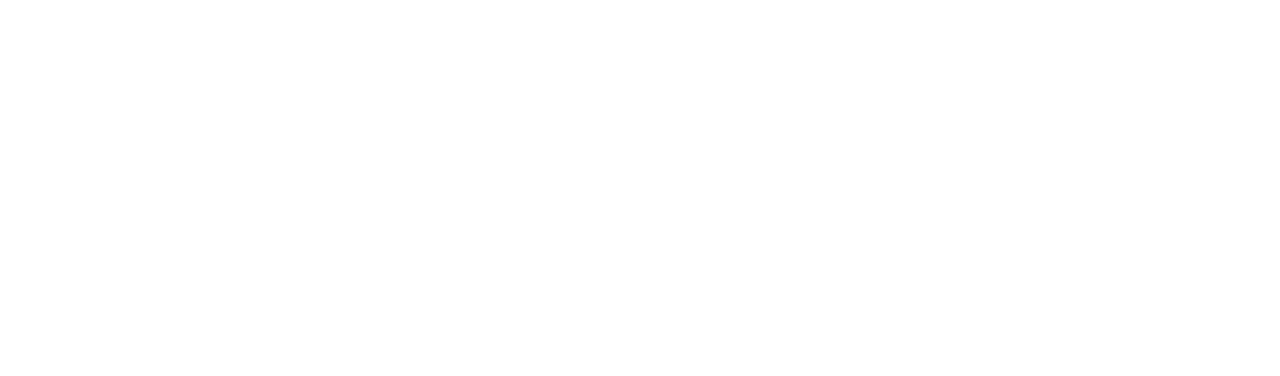
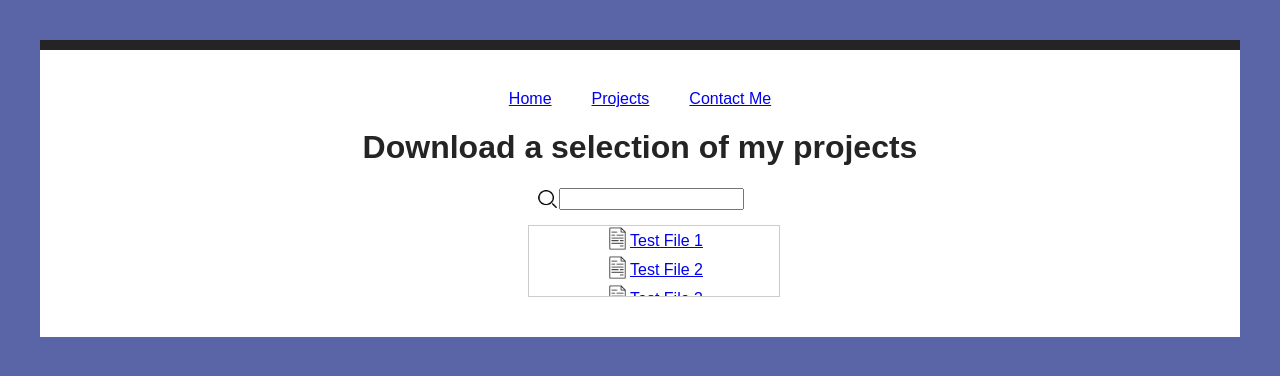
Before and after one commit to kburn38/Final_Project_Website, a plain HTML site: page project.html in a window 1280 px wide. Drawn offline with Linux system fonts and the light colour scheme.

Commit message:
Push to Netlify

```diff
--- a/project.html
+++ b/project.html
@@ -2,10 +2,36 @@
 
 <html lang="en" xmlns="http://www.w3.org/1999/xhtml">
 <head>
-    <meta charset="utf-8" />
-    <title></title>
+    <meta charset="utf-8">
+    <link rel="stylesheet" href="style.css">
+    <title>Projects</title>
 </head>
 <body>
-
+    <header>
+        <nav class="sticky">
+            <div><a href="index.html">Home</a></div>
+            <div><a href="project.html">Projects</a></div>
+            <div><a href="contact.html">Contact Me</a></div>
+        </nav>
+    </header>
+    <h1>Download a selection of my projects</h1>
+    <div class="search">
+        <img class="icon" src="Pictures/search.png">
+        <input type="text">
+    </div>
+    <section class="project-list">
+        <div class="item-container">
+            <div class="floating-image"><img src="Pictures/file.png"></div>
+            <div><a href="Projects/test1.txt" download>Test File 1</a></div>
+        </div>
+        <div class="item-container">
+            <div class="floating-image"><img src="Pictures/file.png"></div>
+            <div><a href="Projects/test2.txt" download>Test File 2</a></div>
+        </div>
+        <div class="item-container">
+            <div class="floating-image"><img src="Pictures/file.png"></div>
+            <div><a href="Projects/test3.txt" download>Test File 3</a></div>
+        </div>
+    </section>
 </body>
 </html>
--- a/style.css
+++ b/style.css
@@ -0,0 +1,77 @@
+html {
+	background: #5965a6;
+}
+
+body {
+	font-family: Arial, Helvetica, sans-serif;
+	margin: 40px;
+	padding: 40px;
+	color: #242424;
+	border-top: 10px solid #242424;
+	background: #fff;
+}
+
+img {
+	width: 100%;
+}
+
+header {
+	background: white;
+	position: sticky;
+	position: -webkit-sticky;
+	top: 0px;
+}
+
+.sticky {
+	display: flex;
+	justify-content: center;
+}
+
+.sticky div {
+	margin-left: 20px;
+	margin-right: 20px;
+}
+
+h1 {
+	text-align: center;
+}
+
+section {
+	position: relative;
+}
+
+.floating-image {
+	width: 10%;
+	float: left;
+}
+
+.contacts {
+	top: 50%;
+	left: 35%;
+	width: 325px;
+}
+
+.project-list {
+	overflow: scroll;
+	top: 50%;
+	left: 40%;
+	height: 70px;
+	width: 250px;
+	border: 1px solid #ccc;
+}
+
+.item-container {
+	display: flex;
+	justify-content: center;
+	align-items: center;
+}
+
+.search {
+	display: flex;
+	justify-content: center;
+	padding-bottom: 15px;
+}
+
+.icon {
+	width: 2%;
+}
```
Also changed, not shown: contact.html (+21 -3 lines), index.html (+14 -3 lines), Pictures/discord.png (added), Pictures/file.png (added), Pictures/gmail.png (added), Pictures/me.jpg (added), Pictures/search.png (added), Projects/test1.txt (added), Projects/test2.txt (added), Projects/test3.txt (added).
